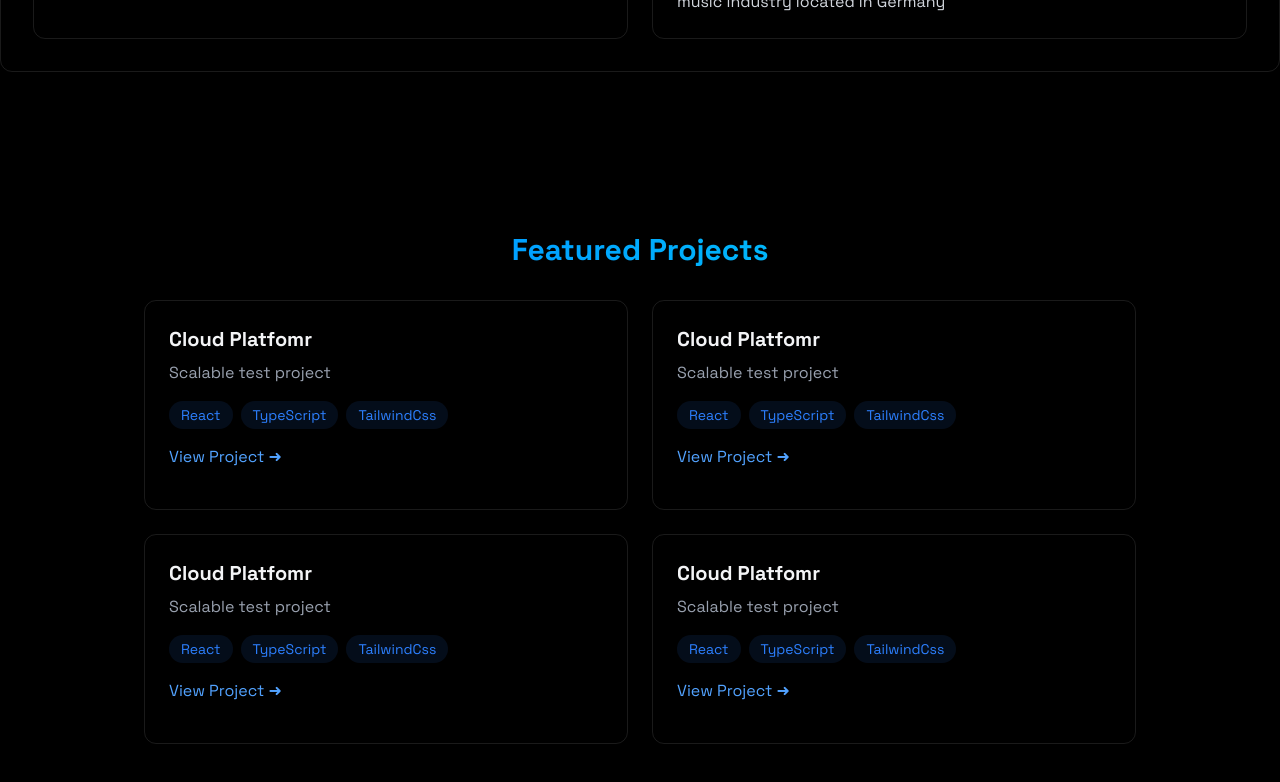
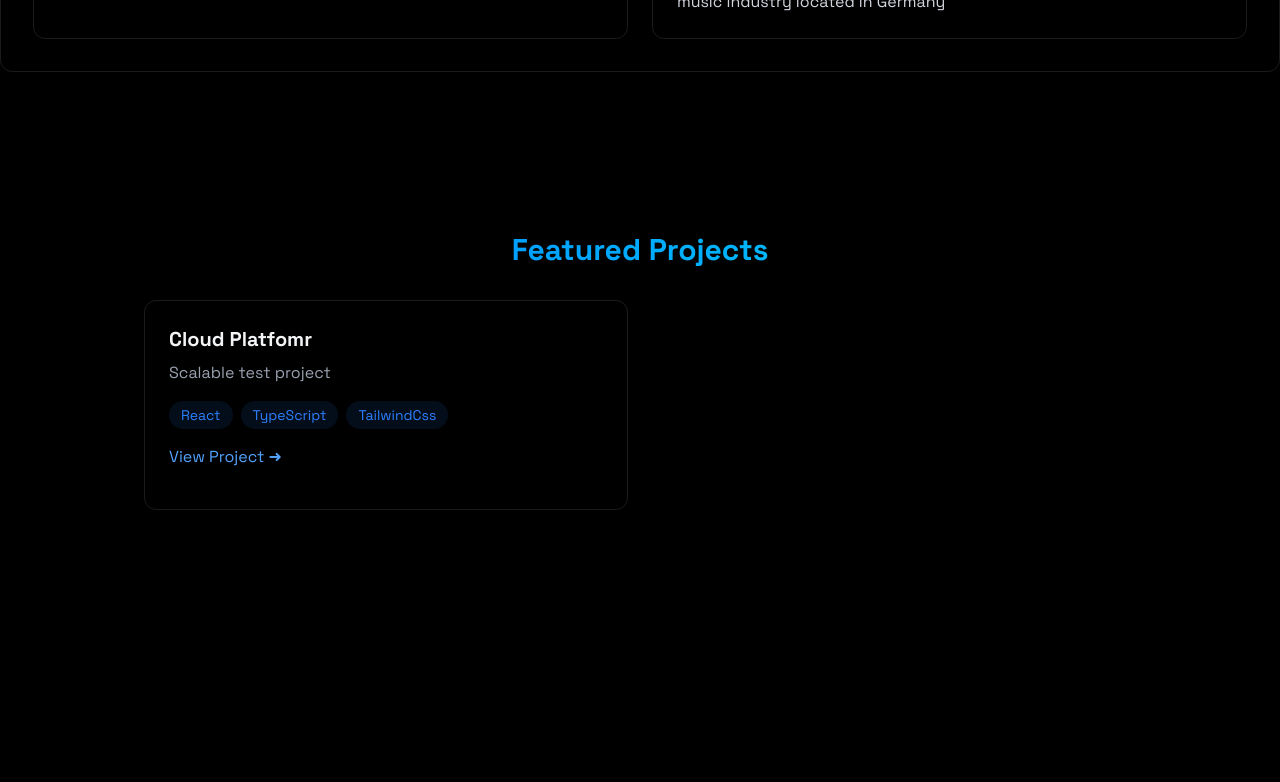
Before and after one commit to Muhammad7878/muhammad-portfolio, a React (Vite) app: page / in a window 1280 px wide. Shown: the part 1640-2422 px from the top of the page. Built offline with nearby package versions, Linux system fonts and the light colour scheme.

Commit message:
Refactored Projects component

```diff
--- a/src/components/sections/Projects.jsx
+++ b/src/components/sections/Projects.jsx
@@ -8,7 +8,6 @@ const Projects = () => {
       className="min-h-screen items-center justify-center py-20"
     >
       <RevealOnScroll>
-
         <div className="max-w-5xl mx-auto px-4">
           <h2 className="text-3xl font-bold mb-8 bg-gradient-to-r from-blue-500 to-cyan-400 bg-clip-text text-transparent text-center">
             Featured Projects
@@ -31,7 +30,9 @@ const Projects = () => {
 
               <div className="flex justify-between items-center my-4">
                 <a
-                href=""
+                  href="https://landing-page-blue-rho.vercel.app/"
+                  target="_blank"
+                  rel="noopener noreferrer"
                   className="text-blue-400 hover:text-blue-300 transition-colors"
                 >
                   View Project &#x279C;
@@ -39,6 +40,59 @@ const Projects = () => {
               </div>
             </div>
             {/* PROJECT 2 */}
+
+            {/* <div className="p-6 rounded-xl border border-white/10 hover:-translate-y-1 hover:border-blue-500/30 hover:shadow-[0_2px_8px_rgba(59,130,246,0.1)] transition-all">
+            <h3 className="text-xl font-bold mb-2">Cloud Platfomr</h3>
+            <p className="text-gray-400 mb-4">Scalable test project</p>
+            <div className="flex flex-wrap gap-2 mb-4">
+              {["React", "TypeScript", "TailwindCss"].map((tech, key) => (
+                <span
+                  key={key}
+                  className="bg-blue-500/10 text-blue-500 py-1 px-3 rounded-full text-sm hover:bg-blue-500/20 hover:shadow-[0_2px_8px_rgba(59,130,246,0.2)] transition"
+                >
+                  {tech}
+                </span>
+              ))}
+            </div>
+
+            <div className="flex justify-between items-center my-4">
+              <a
+                href=""
+                className="text-blue-400 hover:text-blue-300 transition-colors"
+              >
+                View Project &#x279C;
+              </a>
+            </div>
+          </div> */}
+
+            {/* PROJECT 3 */}
+
+            {/* <div className="p-6 rounded-xl border border-white/10 hover:-translate-y-1 hover:border-blue-500/30 hover:shadow-[0_2px_8px_rgba(59,130,246,0.1)] transition-all">
+            <h3 className="text-xl font-bold mb-2">Cloud Platfomr</h3>
+            <p className="text-gray-400 mb-4">Scalable test project</p>
+            <div className="flex flex-wrap gap-2 mb-4">
+              {["React", "TypeScript", "TailwindCss"].map((tech, key) => (
+                <span
+                  key={key}
+                  className="bg-blue-500/10 text-blue-500 py-1 px-3 rounded-full text-sm hover:bg-blue-500/20 hover:shadow-[0_2px_8px_rgba(59,130,246,0.2)] transition"
+                >
+                  {tech}
+                </span>
+              ))}
+            </div>
+
+            <div className="flex justify-between items-center my-4">
+              <a
+                href=""
+                className="text-blue-400 hover:text-blue-300 transition-colors"
+              >
+                View Project &#x279C;
+              </a>
+            </div>
+          </div> */}
+
+            {/* PROJECT 4 */}
+            {/*
           <div className="p-6 rounded-xl border border-white/10 hover:-translate-y-1 hover:border-blue-500/30 hover:shadow-[0_2px_8px_rgba(59,130,246,0.1)] transition-all">
             <h3 className="text-xl font-bold mb-2">Cloud Platfomr</h3>
             <p className="text-gray-400 mb-4">Scalable test project</p>
@@ -61,57 +115,7 @@ const Projects = () => {
                 View Project &#x279C;
               </a>
             </div>
-          </div>
-
-          {/* PROJECT 3 */}
-          <div className="p-6 rounded-xl border border-white/10 hover:-translate-y-1 hover:border-blue-500/30 hover:shadow-[0_2px_8px_rgba(59,130,246,0.1)] transition-all">
-            <h3 className="text-xl font-bold mb-2">Cloud Platfomr</h3>
-            <p className="text-gray-400 mb-4">Scalable test project</p>
-            <div className="flex flex-wrap gap-2 mb-4">
-              {["React", "TypeScript", "TailwindCss"].map((tech, key) => (
-                <span
-                  key={key}
-                  className="bg-blue-500/10 text-blue-500 py-1 px-3 rounded-full text-sm hover:bg-blue-500/20 hover:shadow-[0_2px_8px_rgba(59,130,246,0.2)] transition"
-                >
-                  {tech}
-                </span>
-              ))}
-            </div>
-
-            <div className="flex justify-between items-center my-4">
-              <a
-                href=""
-                className="text-blue-400 hover:text-blue-300 transition-colors"
-              >
-                View Project &#x279C;
-              </a>
-            </div>
-          </div>
-
-          {/* PROJECT 4 */}
-          <div className="p-6 rounded-xl border border-white/10 hover:-translate-y-1 hover:border-blue-500/30 hover:shadow-[0_2px_8px_rgba(59,130,246,0.1)] transition-all">
-            <h3 className="text-xl font-bold mb-2">Cloud Platfomr</h3>
-            <p className="text-gray-400 mb-4">Scalable test project</p>
-            <div className="flex flex-wrap gap-2 mb-4">
-              {["React", "TypeScript", "TailwindCss"].map((tech, key) => (
-                <span
-                  key={key}
-                  className="bg-blue-500/10 text-blue-500 py-1 px-3 rounded-full text-sm hover:bg-blue-500/20 hover:shadow-[0_2px_8px_rgba(59,130,246,0.2)] transition"
-                >
-                  {tech}
-                </span>
-              ))}
-            </div>
-
-            <div className="flex justify-between items-center my-4">
-              <a
-                href=""
-                className="text-blue-400 hover:text-blue-300 transition-colors"
-              >
-                View Project &#x279C;
-              </a>
-            </div>
-          </div>
+          </div> */}
           </div>
         </div>
       </RevealOnScroll>
```
Lines whose indentation alone changed are shown as unchanged.
